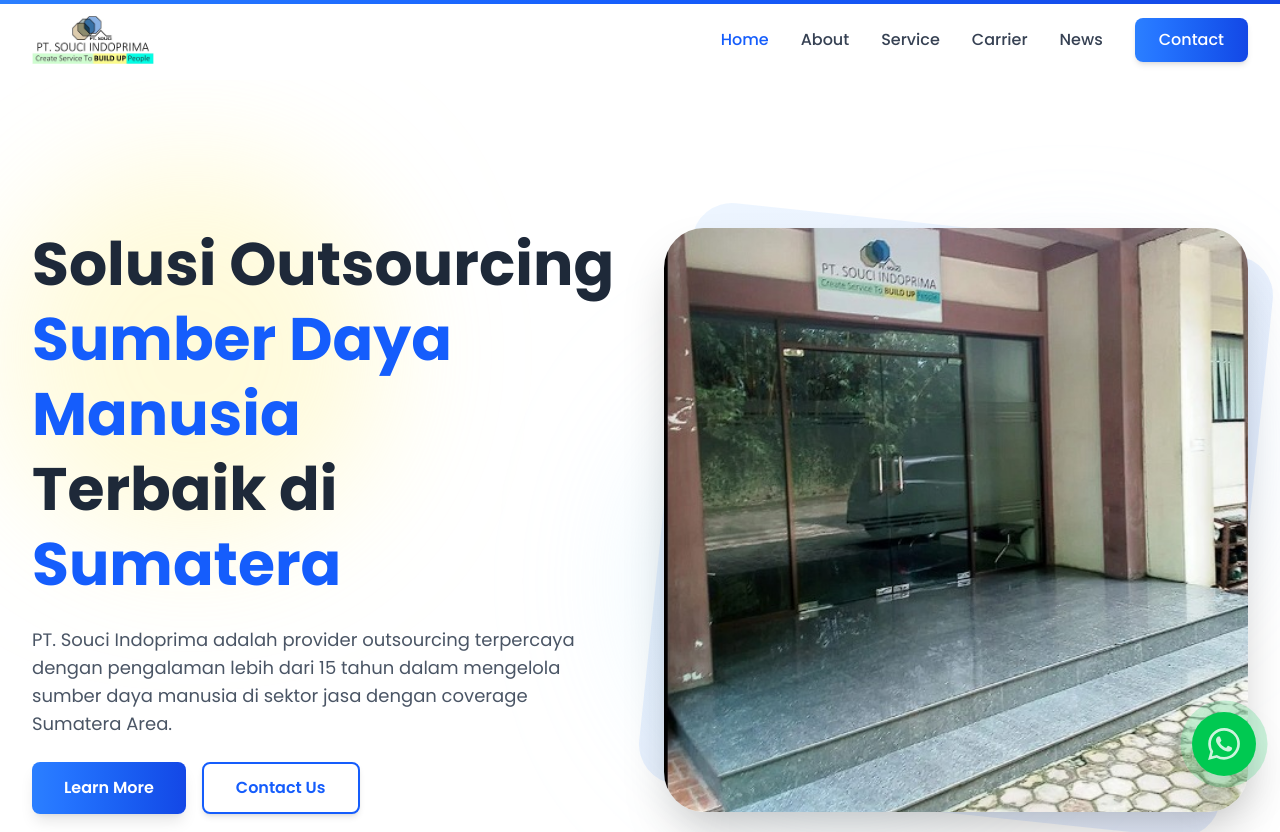
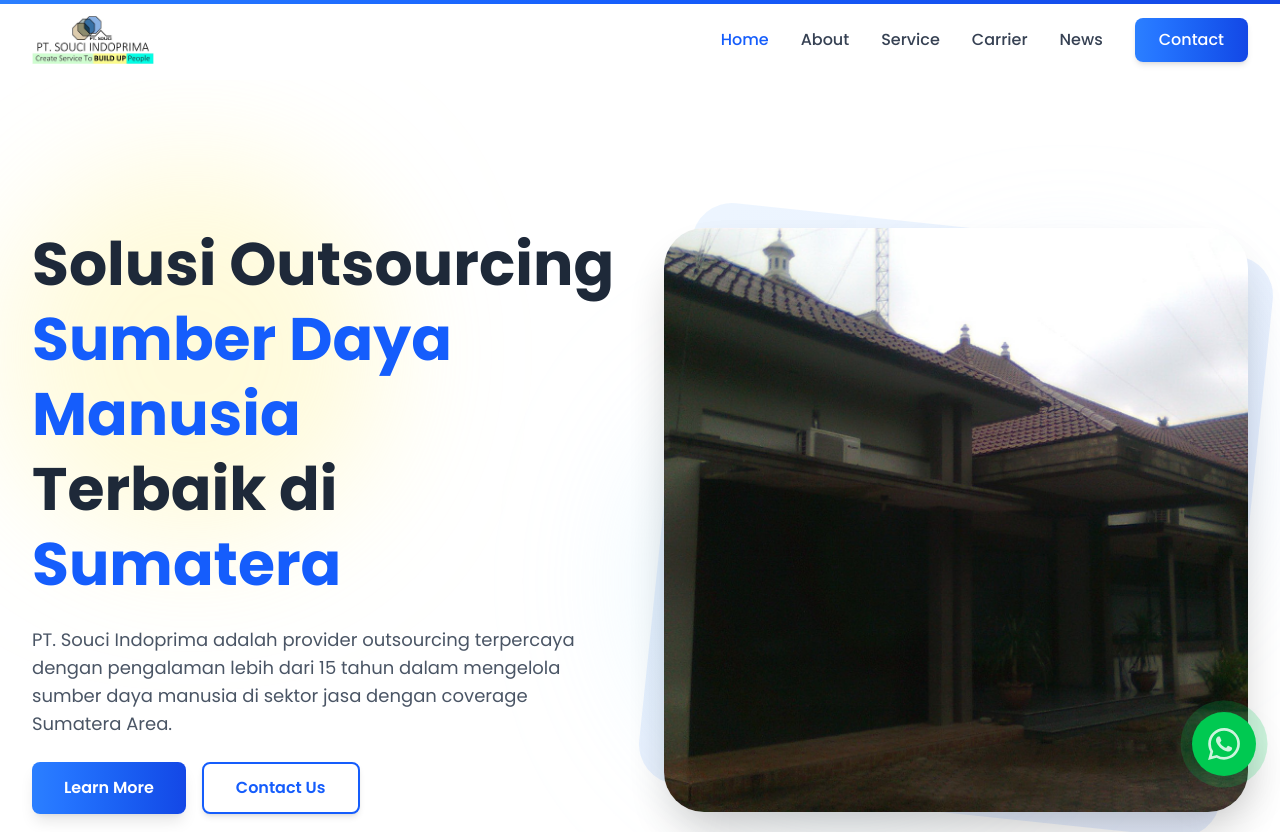
Before and after one commit to AuliyaIkhsanaNasution/landingpage-souci, a Next.js app: page / in a window 1280 px wide. Shown: the top 832 px of the page. Built offline with nearby package versions, Linux system fonts and the light colour scheme; no server answers.

Commit message:
update_corousel

```diff
--- a/components/Hero.jsx
+++ b/components/Hero.jsx
@@ -16,39 +16,19 @@
   };
 
   const images = [
+    { src: "/souci_office.jpeg", alt: "Professional team at PT. Souci Indoprima" },
     { src: "/building.png", alt: "Building 1" },
     { src: "/s1.jpg", alt: "Building 2" },
     { src: "/s2.jpg", alt: "Office" },
   ];
 
-  const scrollToImage = (index) => {
-    const scrollContainer = scrollContainerRef.current;
-    if (scrollContainer) {
-      const firstImage = scrollContainer.querySelector(".image-wrapper");
-      if (firstImage) {
-        const imageWidth = firstImage.offsetWidth;
-        const gap = 24; // gap-6 = 24px
-        const scrollPosition = (imageWidth + gap) * index;
-
-        scrollContainer.scrollTo({
-          left: scrollPosition,
-          behavior: "smooth",
-        });
-        setCurrentIndex(index);
-      }
-    }
-  };
-
   useEffect(() => {
-    const scrollContainer = scrollContainerRef.current;
-    if (!scrollContainer || isPaused) return;
+    if (isPaused) return;
 
     // Auto scroll ke gambar berikutnya setiap 3 detik
     const autoScrollInterval = setInterval(() => {
       setCurrentIndex((prevIndex) => {
-        const nextIndex = (prevIndex + 1) % images.length;
-        scrollToImage(nextIndex);
-        return nextIndex;
+        return (prevIndex + 1) % images.length;
       });
     }, 3000);
 
@@ -56,26 +36,6 @@
       clearInterval(autoScrollInterval);
     };
   }, [isPaused, images.length]);
-
-  // Handle manual scroll untuk update indicator
-  useEffect(() => {
-    const scrollContainer = scrollContainerRef.current;
-    if (!scrollContainer) return;
-
-    const handleScroll = () => {
-      const firstImage = scrollContainer.querySelector(".image-wrapper");
-      if (firstImage) {
-        const imageWidth = firstImage.offsetWidth;
-        const gap = 24;
-        const scrollLeft = scrollContainer.scrollLeft;
-        const index = Math.round(scrollLeft / (imageWidth + gap));
-        setCurrentIndex(index);
-      }
-    };
-
-    scrollContainer.addEventListener("scroll", handleScroll);
-    return () => scrollContainer.removeEventListener("scroll", handleScroll);
-  }, []);
 
   return (
     <section id="home" className="relative min-h-screen flex items-center pt-20 overflow-hidden">
@@ -130,7 +90,19 @@
           <div className="relative animate-fade-in-delay">
             <div className="relative w-full aspect-4/3 lg:aspect-square">
               <div className="absolute inset-0 bg-linear-to-br from-blue-400 to-blue-600 rounded-[40px] opacity-10 transform rotate-6"></div>
-              <Image src="/souci_office.jpeg" alt="Professional team at PT. Souci Indoprima" fill className="object-cover rounded-[40px] shadow-2xl" priority sizes="(max-width: 768px) 100vw, 50vw" />
+              {images.map((image, index) => (
+                <Image
+                  key={index}
+                  src={image.src}
+                  alt={image.alt}
+                  fill
+                  className={`object-cover rounded-[40px] shadow-2xl transition-opacity duration-1000 ${
+                    index === currentIndex ? 'opacity-100' : 'opacity-0'
+                  }`}
+                  priority={index === 0}
+                  sizes="(max-width: 768px) 100vw, 50vw"
+                />
+              ))}
             </div>
           </div>
         </div>
```
